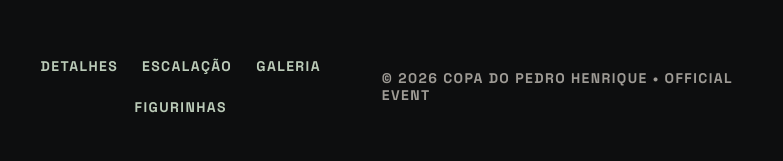
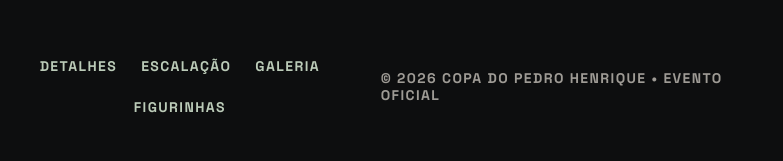
Before and after one commit to renatodelta/convite-pedro-henrique, a plain HTML site: page index.html in a window 1280 px wide. Shown: the part 5825-5986 px from the top of the page, 473-1256 px from the left. Drawn offline with nearby package versions, Linux system fonts and the light colour scheme; a script that the page names is missing; a web font is replaced by a local one.

Commit message:
Translate Official Event to Evento Oficial in title and footer

```diff
--- a/index.html
+++ b/index.html
@@ -4,7 +4,7 @@
 <head>
     <meta charset="utf-8" />
     <meta name="viewport" content="width=device-width, initial-scale=1.0" />
-    <title>COPA DO PEDRO HENRIQUE 2026 - Official Event</title>
+    <title>COPA DO PEDRO HENRIQUE 2026 - Evento Oficial</title>
     <meta name="description" content="Venha para a Festa!" />
 
     <!-- Fonts -->
@@ -670,8 +670,7 @@
                     href="#stickers">Figurinhas</a>
             </div>
             <p class="font-label-caps text-label-caps text-secondary uppercase opacity-60">
-                © 2026 COPA DO PEDRO HENRIQUE • OFFICIAL EVENT
-            </p>
+                © 2026 COPA DO PEDRO HENRIQUE • EVENTO OFICIAL
         </div>
     </footer>
 
```
